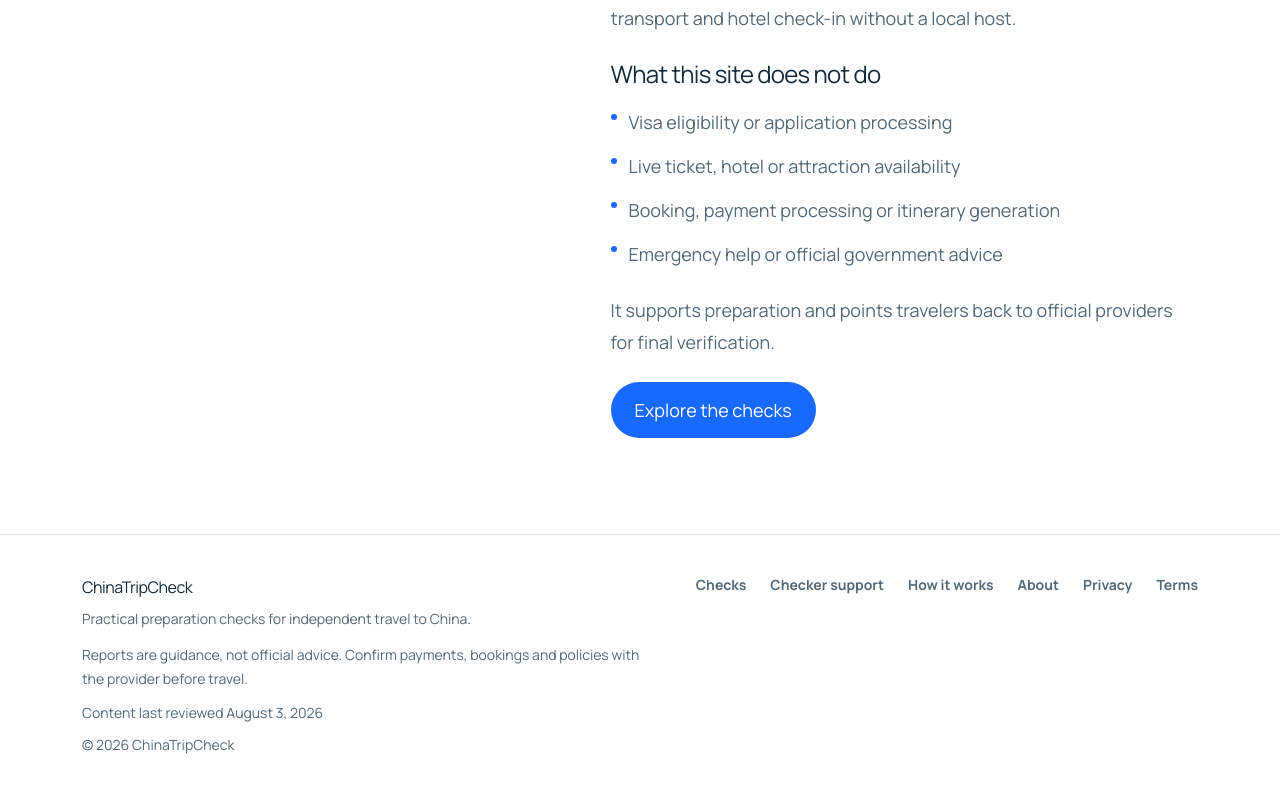
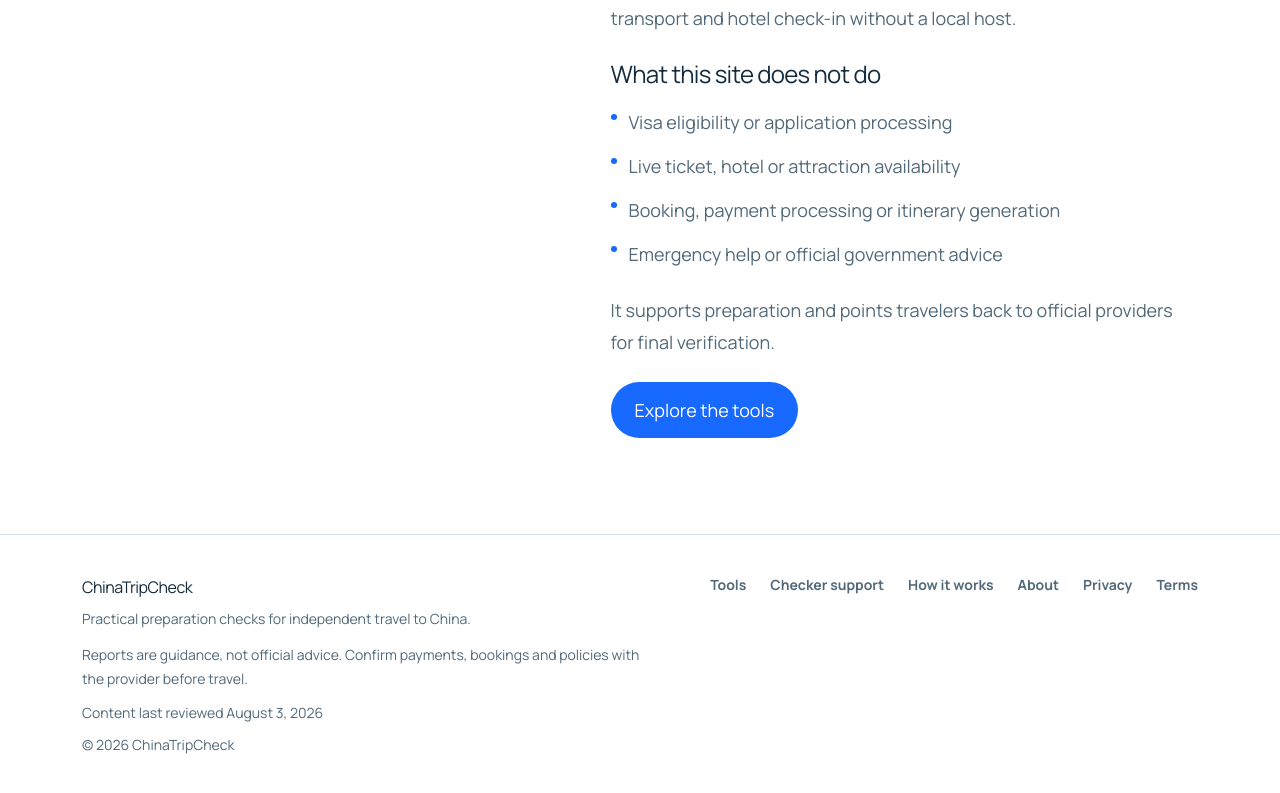
Before and after one commit to dwightlai/chinaReady, a Next.js app: page /about in a window 1280 px wide. Shown: the part 479-1272 px from the top of the page. Built offline with nearby package versions, Linux system fonts and the light colour scheme.

Commit message:
refactor: rename checks navigation to tools

```diff
--- a/src/app/about/page.tsx
+++ b/src/app/about/page.tsx
@@ -47,7 +47,7 @@ export default function AboutPage() {
             </ul>
           </div>
           <p>It supports preparation and points travelers back to official providers for final verification.</p>
-          <Link className="inline-block rounded-full bg-[var(--primary)] px-6 py-3 text-base font-extrabold text-white" href="/checks">Explore the checks</Link>
+          <Link className="inline-block rounded-full bg-[var(--primary)] px-6 py-3 text-base font-extrabold text-white" href="/checks">Explore the tools</Link>
         </div>
       </Container>
     </main>
--- a/src/app/checks/[slug]/page.tsx
+++ b/src/app/checks/[slug]/page.tsx
@@ -38,9 +38,9 @@ export default async function CheckPage({ params }: { params: Promise<{ slug: st
     <main className="min-h-[65vh]">
       {config.faqs?.length ? <FaqPageJsonLd faqs={config.faqs} /> : null}
       <SoftwareApplicationJsonLd description={config.description} name={config.name} path={`/checks/${config.slug}`} />
-      <BreadcrumbJsonLd items={[{ name: "Checks", path: "/checks" }, { name: config.name, path: `/checks/${config.slug}` }]} />
+      <BreadcrumbJsonLd items={[{ name: "Tools", path: "/checks" }, { name: config.name, path: `/checks/${config.slug}` }]} />
       <Container className="pt-8">
-        <Breadcrumbs items={[{ href: "/checks", label: "Checks" }, { label: config.name }]} />
+        <Breadcrumbs items={[{ href: "/checks", label: "Tools" }, { label: config.name }]} />
       </Container>
       <CheckExperience config={config} />
     </main>
--- a/src/app/checks/page.tsx
+++ b/src/app/checks/page.tsx
@@ -6,12 +6,12 @@ import { ToolGrid } from "@/components/site/tool-grid";
 import { siteConfig } from "@/lib/site";
 
 export const metadata: Metadata = {
-  title: "Trip checks",
-  description: "Choose one of seven practical China travel preparation checks.",
+  title: "China Travel Checkers and Tools",
+  description: "Choose one of seven practical China travel checkers and preparation tools.",
   alternates: { canonical: "/checks" },
   openGraph: {
-    title: "Trip checks",
-    description: "Choose one of seven practical China travel preparation checks.",
+    title: "China Travel Checkers and Tools",
+    description: "Choose one of seven practical China travel checkers and preparation tools.",
     url: `${siteConfig.url}/checks`,
     images: [{ url: siteConfig.ogImage }],
   },
@@ -22,8 +22,8 @@ export default function ChecksPage() {
     <main className="bg-[var(--surface)] py-16 sm:py-24">
       <Container>
         <p className="text-sm font-bold text-[var(--primary)]">Trip preparation</p>
-        <h1 className="mt-3 font-[var(--font-display)] text-4xl leading-[1.15] tracking-[-0.03em] sm:text-5xl">Trip checks</h1>
-        <p className="mt-4 max-w-2xl text-lg leading-8 text-[var(--muted)]">Check the parts of your plan most likely to create avoidable problems.</p>
+        <h1 className="mt-3 font-[var(--font-display)] text-4xl leading-[1.15] tracking-[-0.03em] sm:text-5xl">China Travel Checkers and Tools</h1>
+        <p className="mt-4 max-w-2xl text-lg leading-8 text-[var(--muted)]">Use these free tools to check the parts of your plan most likely to create avoidable problems.</p>
         <ToolGrid />
         <p className="mt-10 text-sm text-[var(--muted)]">Already have a report? <Link className="font-bold text-[var(--ink)] underline underline-offset-4" href="/guides">Use the checker support library</Link> to resolve a specific finding.</p>
       </Container>
--- a/src/components/site/footer.tsx
+++ b/src/components/site/footer.tsx
@@ -22,7 +22,7 @@ export function Footer() {
             <p className="mt-3 text-sm text-[var(--muted)]">© {year} {siteConfig.wordmark}</p>
           </div>
           <nav aria-label="Footer navigation" className="flex flex-wrap gap-x-6 gap-y-3 text-sm font-bold text-[var(--muted)]">
-            <Link href="/checks">Checks</Link>
+            <Link href="/checks">Tools</Link>
             <Link href="/guides">Checker support</Link>
             <Link href="/how-it-works">How it works</Link>
             <Link href="/about">About</Link>
--- a/src/components/site/header.tsx
+++ b/src/components/site/header.tsx
@@ -8,7 +8,7 @@ import { useState } from "react";
 import { Container } from "./container";
 
 const navItems = [
-  { href: "/checks", label: "Checks" },
+  { href: "/checks", label: "Tools" },
   { href: "/guides", label: "Support" },
   { href: "/how-it-works", label: "How it works" },
   { href: "/about", label: "About" },
```
Also changed, not shown: 1 other file (tests, documents, lock files or other folders).
